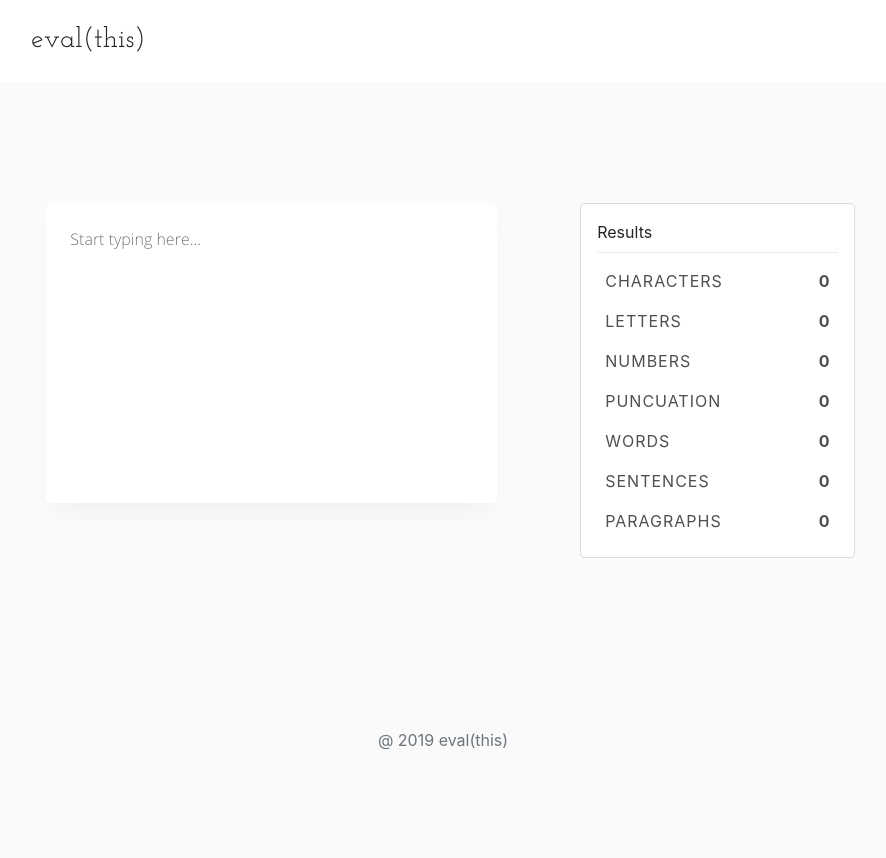
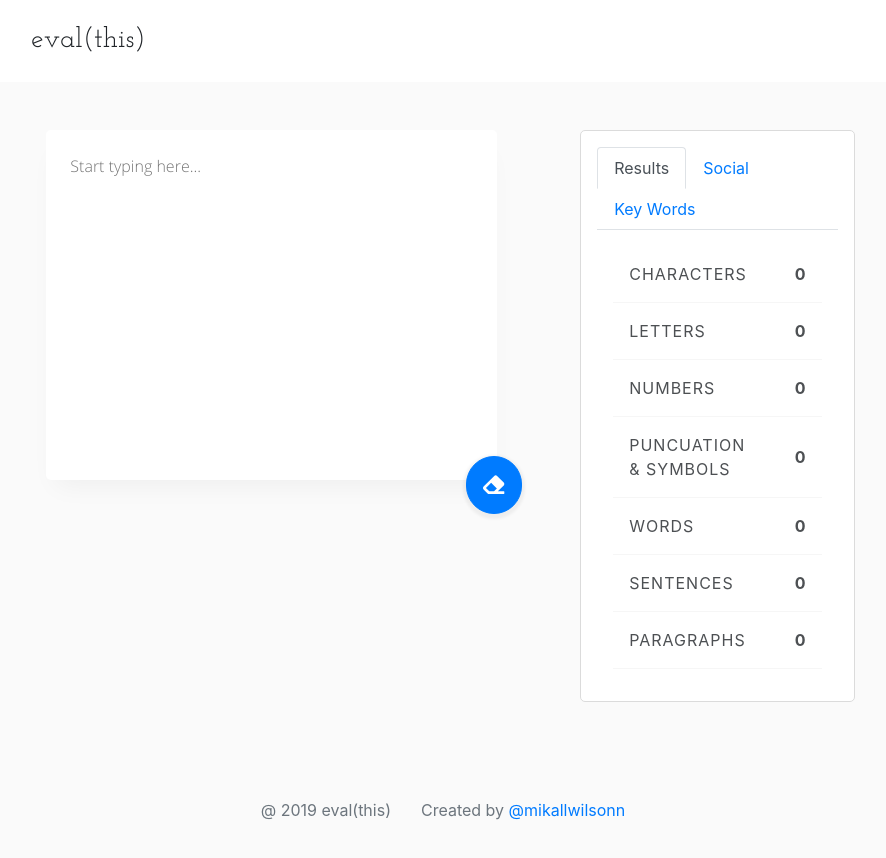
Before and after one commit to mikallwilsonn/evalthis, a React (Create React App) app: page / in a window 1280 px wide. Shown: the top 858 px of the page, without its empty margins (197-1083 px from the left). Before the commit the page ends 800 px from the top, so only its background shows below. Built offline with nearby package versions, Linux system fonts and the light colour scheme.

Commit message:
Completed the tracking of social lengths against limits and added a separate component for social to include a progress bar as well as moved the results pane into a tabbed container

```diff
--- a/src/actions/index.js
+++ b/src/actions/index.js
@@ -2,9 +2,8 @@
 // Evaluate
 export const evaluate = ( content ) => dispatch => {
 
-    let words;
-    let sentences;
-    let paragraphs;
+    let words, sentences, paragraphs, q, s, e, p;
+
     if ( content.length === 0 ) {
         content = '';
         words = 0;
@@ -12,8 +11,15 @@ export const evaluate = ( content ) => dispatch => {
         paragraphs = 0;
     } else {
         words = content.split(' ').length - 1;
-        sentences = content.split(/\s*(?:;|$)\s*/).length;
-        paragraphs = content.split('\n').length;
+
+        q = content.split( '?' ).length - 1;
+        s = content.split( ';' ).length - 1;
+        e = content.split( '!' ).length - 1;
+        p = content.split( '.' ).length - 1;
+        sentences = q + s + e + p;
+
+        paragraphs = content.replace(/\n$/gm, '').split(/\n/).length;
+
     }
 
 
@@ -35,7 +41,7 @@ export const evaluate = ( content ) => dispatch => {
             limit: null
         },
         puncuation: {
-            label: 'Puncuation',
+            label: 'Puncuation & Symbols',
             length: content.replace(/[^.,?!@#$%^&*()"' ]/g, "").length,
             limit: null
         },
@@ -53,7 +59,34 @@ export const evaluate = ( content ) => dispatch => {
             label: 'Paragraphs',
             length: paragraphs,
             limit: null
+        },
+        facebook: {
+            label: 'Facebook',
+            length: content.length,
+            limit: 60000
+        },
+        twitter: {
+            label: 'Twitter',
+            length: content.length,
+            limit: 280
+        },
+        linkedin: {
+            label: 'LinkedIn',
+            length: content.length,
+            limit: 600
+        },
+        google: {
+            label: 'Google+',
+            length: content.length,
+            limit: 300
+        },
+        instagram: {
+            label: 'Instagram',
+            length: content.length,
+            limit: 2200
         }
+
+
     }
 
     dispatch({ type: 'evaluate', payload: results });
--- a/src/components/Content.js
+++ b/src/components/Content.js
@@ -1,26 +1,49 @@
 // ----
 // Dependencies
-import React, { Component } from 'react';
+import React, { Component, createRef } from 'react';
 import { connect } from 'react-redux';
 import * as actions from '../actions';
+import { FontAwesomeIcon as Icon } from '@fortawesome/react-fontawesome';
+import {
+    faEraser
+} from '@fortawesome/free-solid-svg-icons';
 
 
 // ----
 // Content class
 class Content extends Component {
 
+    constructor( state ) {
+        super( state );
+        this.contentRef = createRef();
+    }
+
     isTyping( value ) {
         this.props.evaluate( value );
+    }
+
+    clear() {
+        this.contentRef.current.value = '';
+        this.props.evaluate( '' );
     }
 
     render() {
         return (
             <div id="content" className="col-7">
                 <textarea
+                    ref={this.contentRef}
                     placeholder="Start typing here..."
                     className="container-fluid p-4 bg-white"
                     onChange={( event ) => this.isTyping( event.target.value )}
                 ></textarea>
+                <div id="button-container">
+                    <button
+                        className="btn btn-primary p-3"
+                        onClick={() => this.clear()}>
+                            <Icon icon={faEraser} size="lg" />
+                    </button>
+                </div>
+
             </div>
         );
     }
--- a/src/components/Footer.js
+++ b/src/components/Footer.js
@@ -13,6 +13,9 @@ class Footer extends Component {
                     <div className="col-auto text-muted">
                         @ 2019 eval(this)
                     </div>
+                    <div className="col-auto text-muted">
+                        Created by <a href="https://github.com/mikallwilsonn/" target="_blank" rel="noopener noreferrer">@mikallwilsonn</a>
+                    </div>
                 </div>
             </footer>
         );
--- a/src/components/Results.js
+++ b/src/components/Results.js
@@ -8,6 +8,7 @@ import * as actions from '../actions/index';
 // ----
 // Child Components
 import Result from './results/Result';
+import SocialResult from './results/SocialResult';
 
 
 // ----
@@ -29,8 +30,20 @@ class Results extends Component {
 
         return(
             <div id="results" className="col-4 bg-white p-3 m-0">
-                Results
-                <div class="dropdown-divider"></div>
+                <ul className="nav nav-tabs" id="myTab" role="tablist">
+                    <li className="nav-item">
+                        <a className="nav-link active" id="results-tab" data-toggle="tab" href="#results-show" role="tab" aria-controls="results" aria-selected="true">Results</a>
+                    </li>
+                    <li className="nav-item">
+                        <a className="nav-link" id="social-tab" data-toggle="tab" href="#social" role="tab" aria-controls="social" aria-selected="false">Social</a>
+                    </li>
+                    <li className="nav-item">
+                        <a className="nav-link" id="keywords-tab" data-toggle="tab" href="#keywords" role="tab" aria-controls="keywords" aria-selected="false">Key Words</a>
+                    </li>
+                </ul>
+                <div className="tab-content p-3" id="myTabContent">
+
+                    <div className="tab-pane fade show active" id="results-show" role="tabpanel" aria-labelledby="results-tab">
                         <Result title={results.characters.label} value={results.characters.length} />
                         <Result title={results.letters.label} value={results.letters.length} />
                         <Result title={results.numbers.label} value={results.numbers.length} />
@@ -38,6 +51,38 @@ class Results extends Component {
                         <Result title={results.words.label} value={results.words.length} />
                         <Result title={results.sentences.label} value={results.sentences.length} />
                         <Result title={results.paragraphs.label} value={results.paragraphs.length} />
+                    </div>
+
+                    <div className="tab-pane fade" id="social" role="tabpanel" aria-labelledby="social-tab">
+                        <SocialResult
+                            title={results.facebook.label}
+                            value={results.facebook.length}
+                            limit={results.facebook.limit}
+                        />
+                        <SocialResult
+                            title={results.twitter.label}
+                            value={results.twitter.length}
+                            limit={results.twitter.limit}
+                        />
+                        <SocialResult
+                            title={results.linkedin.label}
+                            value={results.linkedin.length}
+                            limit={results.linkedin.limit}
+                        />
+                        <SocialResult
+                            title={results.google.label}
+                            value={results.google.length}
+                            limit={results.google.limit}
+                        />
+                        <SocialResult
+                            title={results.instagram.label}
+                            value={results.instagram.length}
+                            limit={results.instagram.limit}
+                        />
+                    </div>
+                    <div className="tab-pane fade" id="keywords" role="tabpanel" aria-labelledby="keywords-tab">Coming Soon!</div>
+                </div>
+
             </div>
         );
     }
--- a/src/components/results/Result.js
+++ b/src/components/results/Result.js
@@ -9,7 +9,7 @@ class Result extends Component {
     render() {
         const { title, value } = this.props;
         return (
-            <div className="result container-fluid row justify-content-between align-items-center p-2 m-0">
+            <div className="result container-fluid row justify-content-between align-items-center p-3 m-0">
                 <div className="result_title col-8 p-0 text-left">
                     {title}
                 </div>
--- /dev/null
+++ b/src/components/results/SocialResult.js
@@ -0,0 +1,41 @@
+// ----
+// Dependencies
+import React, { Component } from 'react';
+
+
+// ----
+// Result class
+class SocialResult extends Component {
+    render() {
+        const { title, value, limit } = this.props;
+
+        const progress = ( value / limit ) * 100;
+
+        return (
+            <div className="result container-fluid row justify-content-between align-items-center p-3 m-0">
+                <div className="result_title col-8 p-0 text-left">
+                    {title}
+                </div>
+                <div className="result_value col-4 p-0 text-right">
+                    {value} / {limit}
+                </div>
+                <div className="col-12 p-0 mt-1">
+                    <div className="progress p-0">
+                        <div
+                            className={`progress-bar ${progress > 100 ? 'bg-danger' : 'bg-primary'}`}
+                            style={{ width: `${progress}%` }}
+                            role="progressbar"
+                            aria-valuenow={progress}
+                            aria-valuemin="0"
+                            aria-valuemax="100"></div>
+                    </div>
+                </div>
+            </div>
+        );
+    }
+}
+
+
+// -----
+// Result export
+export default SocialResult;
--- a/src/theme/theme.css
+++ b/src/theme/theme.css
@@ -38,7 +38,7 @@ html, body { background-color: #fafafa }
 
 #content textarea {
     font-family: OpenSans, sans-seif;
-    height:300px;
+    height:350px;
     resize: none !important;
     border:none !important;
     outline:none!important;
@@ -50,6 +50,28 @@ html, body { background-color: #fafafa }
 #content textarea:hover { box-shadow: 0px 15px 25px -10px rgba(0,0,0,0.25); }
 #content textarea:focus { box-shadow: 0px 15px 25px -10px rgba(0,0,0,0.5); }
 
+#button-container {
+    display:flex;
+    flex-direction:row;
+    justify-content: flex-end;
+    margin-top:-30px;
+}
+
+#button-container button {
+    display:absolute;
+    z-index:10;
+    border-radius:250px !important;
+    margin-right:-25px;
+    transition:0.3s;
+    outline:none !important;
+    box-shadow: 0px 2px 3px 3px rgba(0,0,0,0.05);
+}
+
+#button-container button:hover {
+    transform: translateY(-5px);
+    box-shadow: 0px 3px 4px 2px rgba(0,0,0,0.15);
+}
+
 
 /* ----
 ----------- Results
@@ -59,7 +81,13 @@ html, body { background-color: #fafafa }
     border-radius:5px;
 }
 
-.result {}
+.result {
+    border-bottom: 1px solid rgba(219, 219, 219, 0.25);
+}
+
+.result:last-child() {
+    border-bottom:none;
+}
 
 .result .result_title {
     text-transform: uppercase;
@@ -73,6 +101,14 @@ html, body { background-color: #fafafa }
 }
 
 
+.result div .progress {
+    height:5px;
+    border-radius:250px;
+}
+
+.result div .progress .progress-bar {}
+
+
 /* ----
 ----------- Footer
 ---- */
```
Lines whose indentation alone changed are shown as unchanged.
